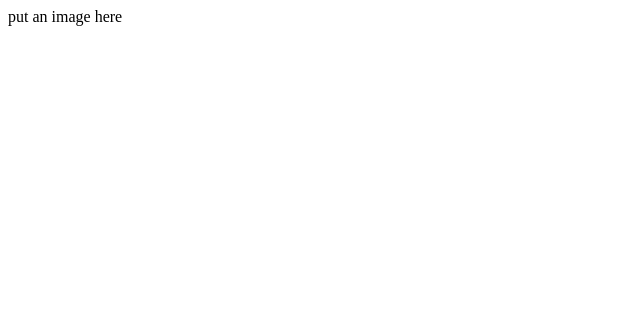
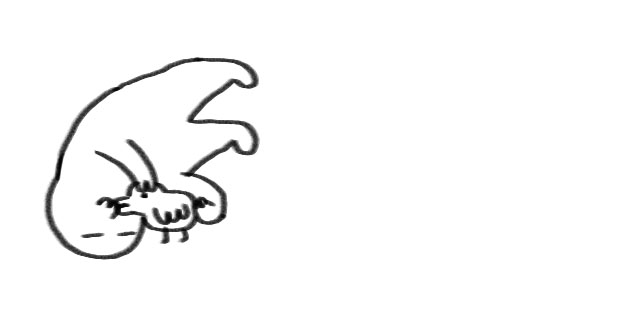
Before and after one commit to koalahamlet/filthyromance, a plain HTML site: page index.html in a window 1280 px wide. Shown: the whole page, without its empty margins (0-640 px from the left). Drawn offline with Linux system fonts and the light colour scheme.

Commit message:
almost there

```diff
--- a/index.html
+++ b/index.html
@@ -1 +1 @@
-<div>put an image here</div>
+<html><head><meta name="viewport" content="width=device-width, minimum-scale=0.1"><title>filthyromance.jpg (314×316)</title></head><body style="margin: 0px;"><img weight="1" style="-webkit-user-select: none;" src="filthyromance.jpg"></body></html>
```
Also changed, not shown: filthyromance.jpg (added).
